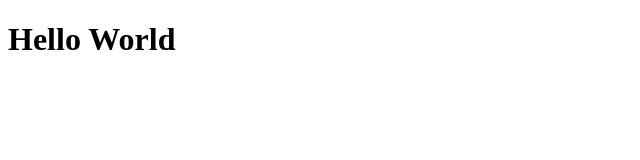
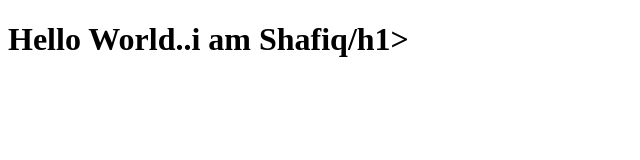
Before and after one commit to m-shafiq/BOOTCAMP2020, a plain HTML site: page index.html in a window 1280 px wide. Shown: the whole page, without its empty margins (0-640 px from the left). Drawn offline with Linux system fonts and the light colour scheme.

Commit message:
title and header

```diff
--- a/index.html
+++ b/index.html
@@ -3,9 +3,9 @@
 <head>
     <meta charset="UTF-8">
     <meta name="viewport" content="width=device-width, initial-scale=1.0">
-    <title>Hello WorldW</title>
+    <title>Hello World Boot Camp Training by PIAIC</title>
 </head>
 <body>
-    <h1>Hello World</h1>
+    <h1>Hello World..i am Shafiq/h1>
 </body>
 </html>
```
